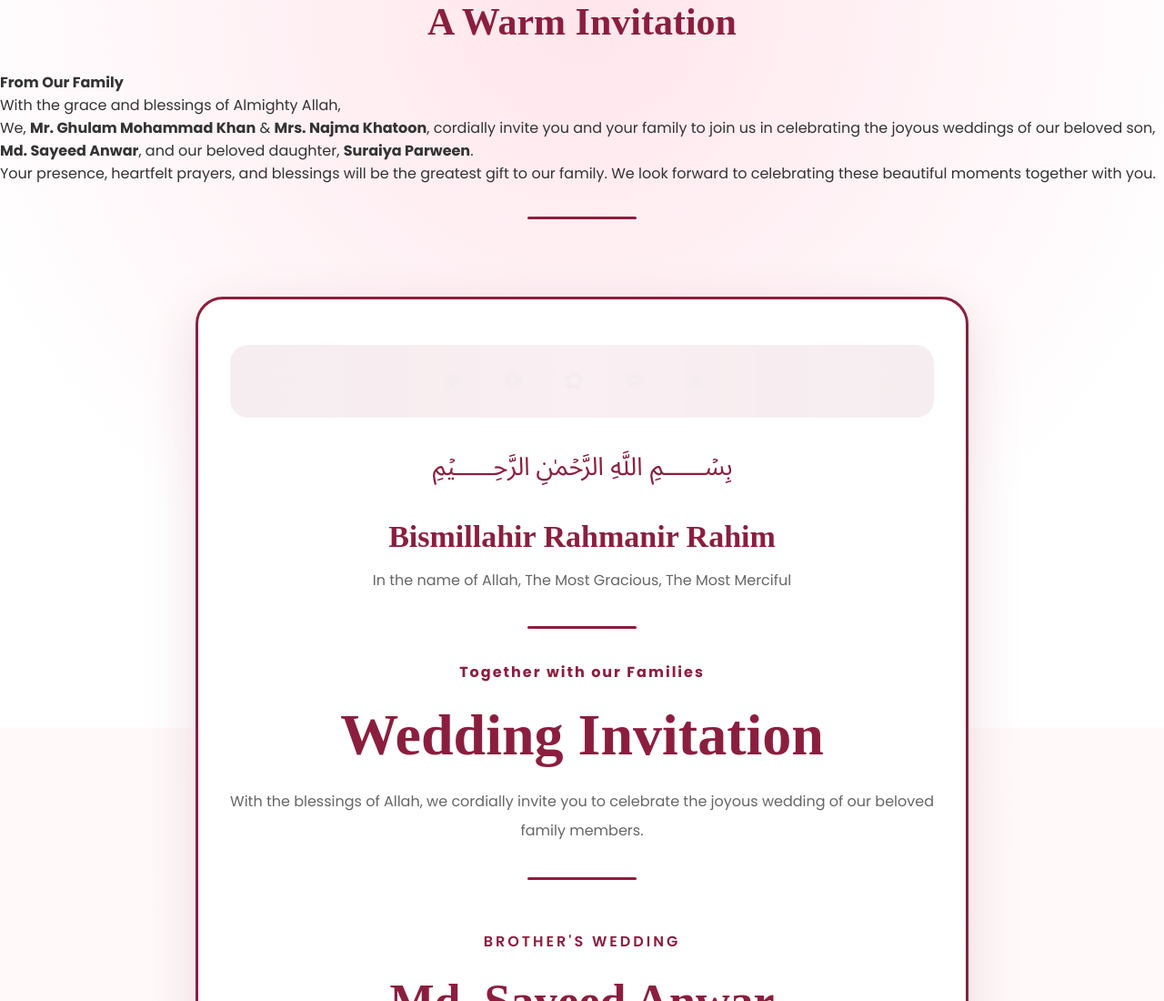
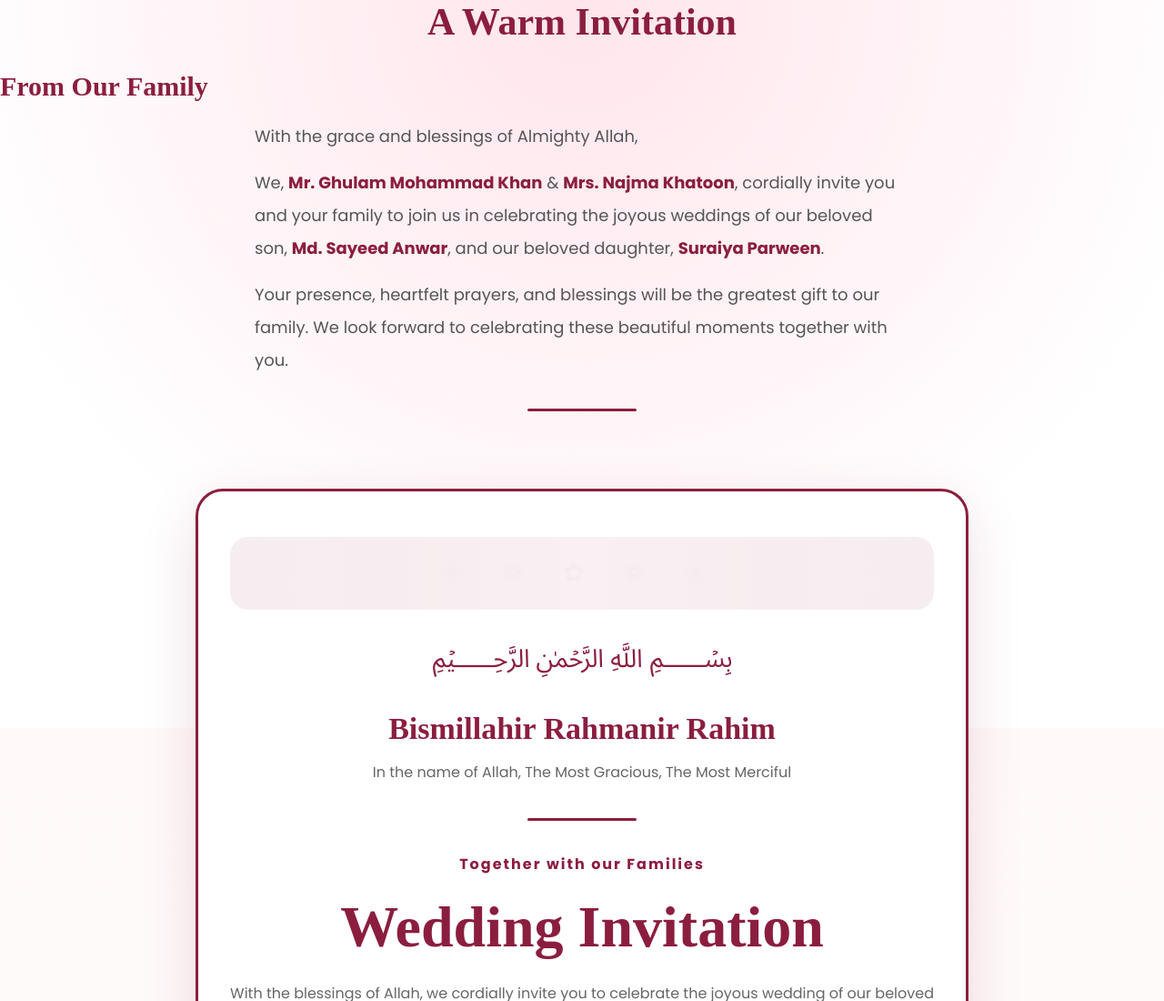
Before and after one commit to sanuali6427-rgb/Wedding-invitation-4.0, a plain HTML site: page index.html in a window 1280 px wide. Shown: the top 1100 px of the page at 91% size. Drawn offline with Linux system fonts and the light colour scheme; a web font is replaced by a local one.

Commit message:
Update style.css

```diff
--- a/style.css
+++ b/style.css
@@ -671,3 +671,46 @@ width:10px;
 }
 
 ::-webkit-scrollbar-track
+/* Family Invitation */
+
+.family-invitation{
+
+text-align:center;
+
+padding:15px 10px;
+
+}
+
+.family-subtitle{
+
+font-family:'Almalik',serif;
+
+font-size:30px;
+
+color:#8B1E3F;
+
+margin-bottom:20px;
+
+}
+
+.family-text{
+
+max-width:720px;
+
+margin:15px auto;
+
+font-size:18px;
+
+line-height:2;
+
+color:#555;
+
+}
+
+.family-text strong{
+
+color:#8B1E3F;
+
+font-weight:700;
+
+}
```
